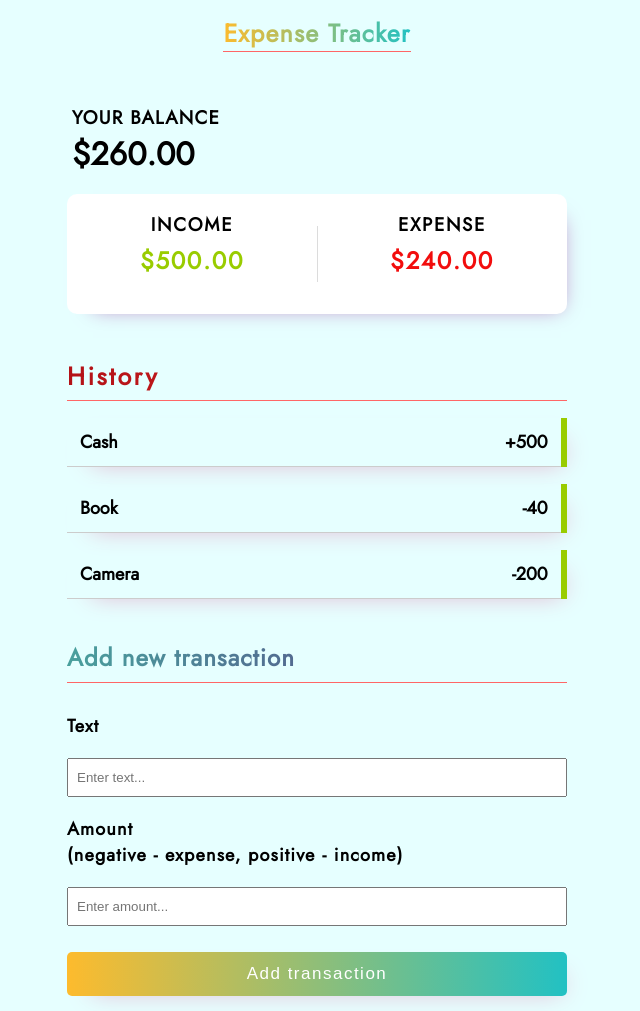
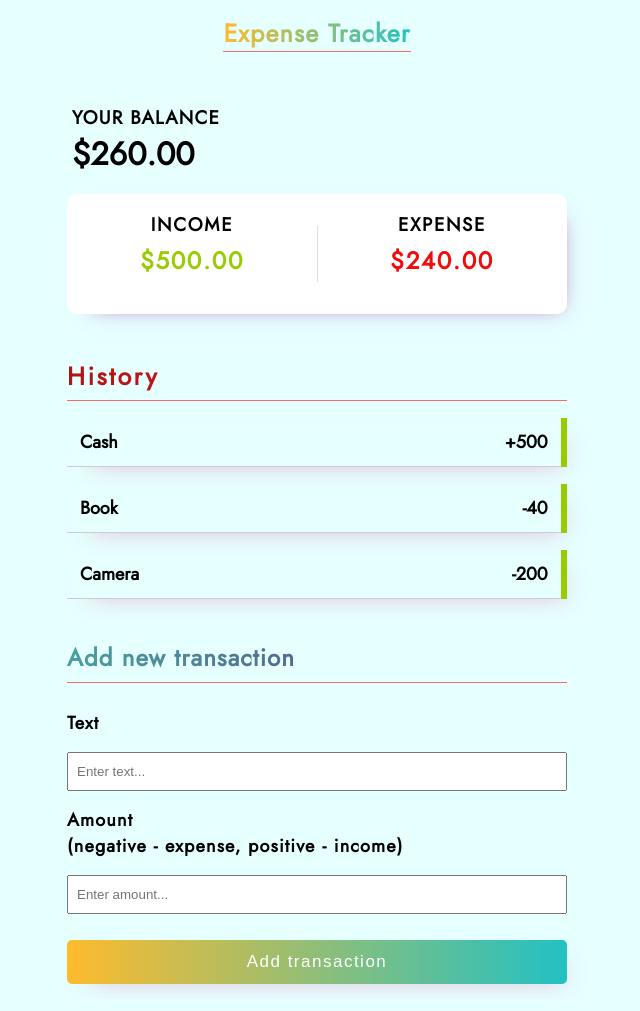
Before and after one commit to rohanb2001/ExpenseTracker, a React (Create React App) app: page / in a window 1280 px wide. Shown: the whole page, without its empty margins (323-963 px from the left). Built offline with nearby package versions, Linux system fonts and the light colour scheme.

Commit message:
Decrease margin of label and input field

```diff
--- a/src/Components/Footer/Footer.styles.js
+++ b/src/Components/Footer/Footer.styles.js
@@ -40,7 +40,7 @@ export const FormContent = styled.form`
   label {
     font-size: 18px;
     font-weight: bold;
-    margin: 8px 0;
+    margin: 5px 0;
     letter-spacing: 1.2px;
   }
 
```
